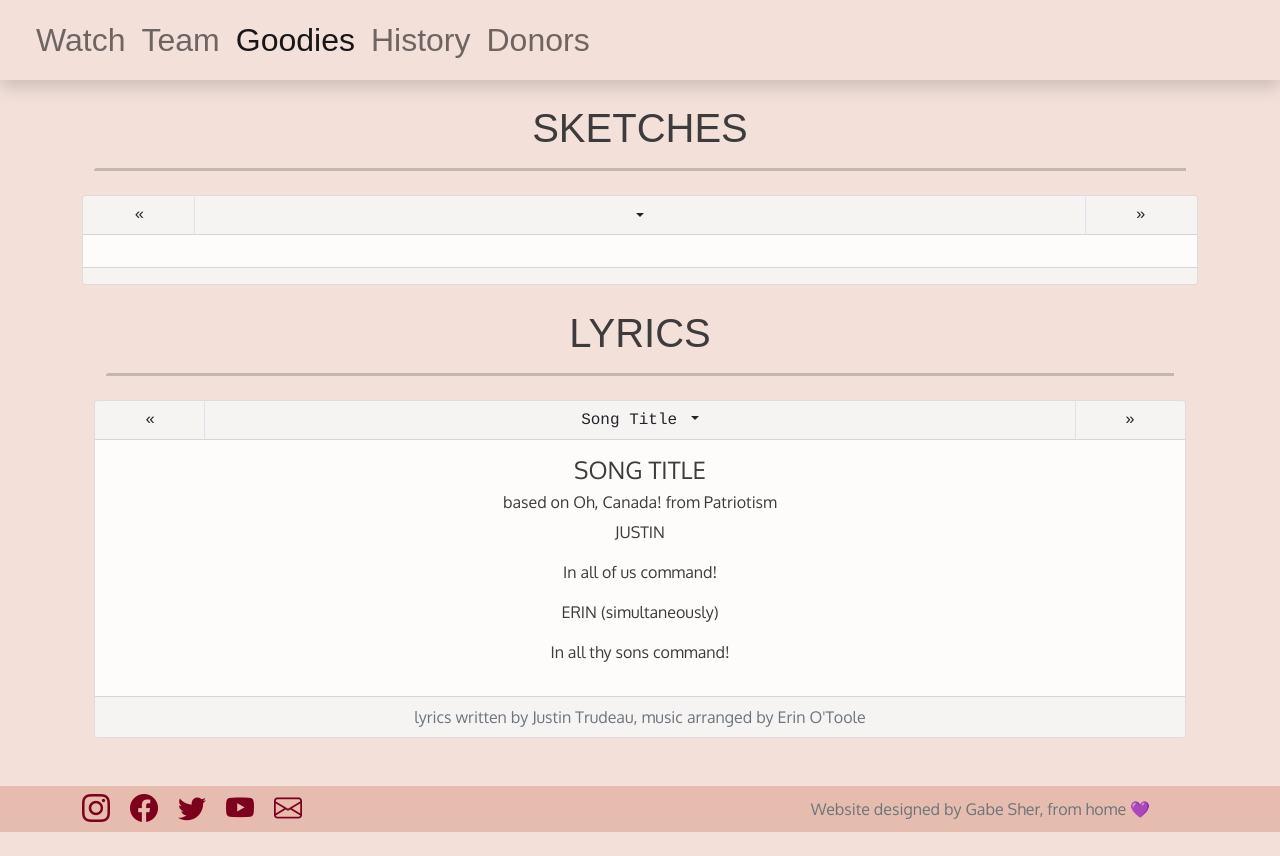
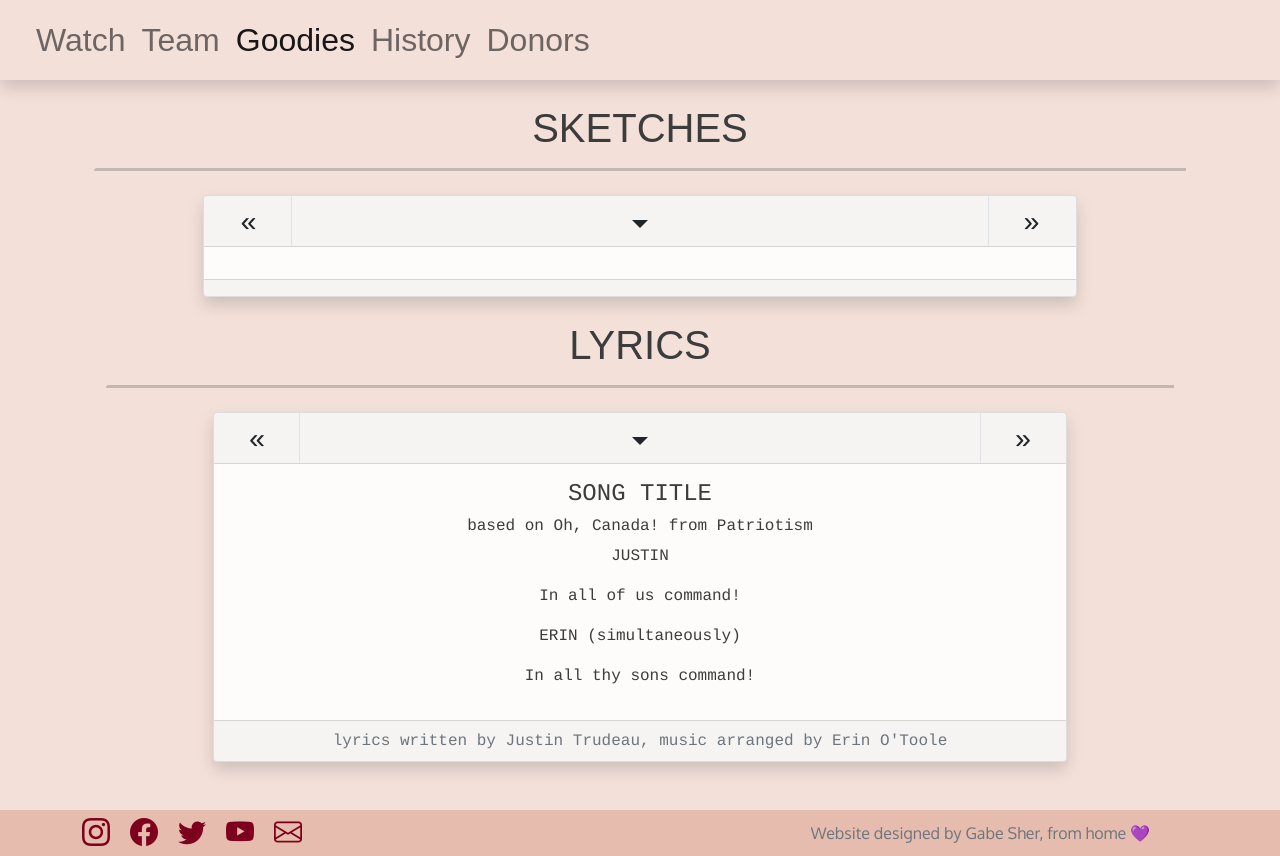
Before and after one commit to skulenite-web/2t1, a Python web app: template app/templates/goodies.html in a window 1280 px wide. Shown: the part 200-1056 px from the top of the page. Before the commit the page ends 1032 px from the top, so only its background shows below. Run offline with Jinja, Linux system fonts and the light colour scheme; the template is opened without the code that fills it, so the values that code supplies are empty; some libraries are stand-ins or nearby versions; some web fonts are replaced.

Commit message:
Styled Sketches and Lyrics box

```diff
--- a/app/templates/goodies.html
+++ b/app/templates/goodies.html
@@ -9,27 +9,25 @@
         <section id="sketches" class='container mb-4'>
             <h1 class='h1 text-center sub-font'> SKETCHES </h1>
             <hr class='people-hr border-dark mb-4' />
-
-            <div class='row mb-4'>
-            <div class='script card text-center g-0'>
+            <div class='row w-100 w-sm-80 m-auto mb-4'>
+              <div class='card text-center shadow script g-0 w-80 m-auto'>
                 <!-- nav -->
                 <div class='card-header p-0'>
                     <div class='btn-group w-100' role='group' aria-label='Sketch navigation'>
-                        <a role='button' class='btn w-10' href='#' onclick="switchSketch('prev');" aria-label='Previous sketch'>
+                        <a role='button' class='btn w-10 fs-3 pb-0' href='#' onclick="switchSketch('prev');" aria-label='Previous sketch'>
                             <span aria-hidden='true'>&laquo;</span>
                         </a>
                         <div class='btn-group w-80' role='group'>
-                            <button id='sketch-dropdown' type='button' class='btn dropdown-toggle border-start border-end' data-bs-toggle="dropdown" aria-expanded='false' aria-label='Pick a sketch'>{{sketches[0]['title']}}</button>
+                            <button id='sketch-dropdown' type='button' class='btn dropdown-toggle border-start border-end fs-3 pb-0' data-bs-toggle="dropdown" aria-expanded='false' aria-label='Pick a sketch'>{{sketches[0]['title']}}</button>
                             <ul class='dropdown-menu w-100' aria-labelledby='sketch-dropdown'>
                                 {% for sketch in sketches %}
                                     <li><a class='dropdown-item' href="#" onclick="switchSketch('{{sketch['title']}}');">{{sketch['title']}}</a></li>
                                 {% endfor %}
                             </ul>
                         </div>
-                        <a role='button' class='btn w-10' href='#' onclick="switchSketch('next');" aria-label='Next sketch'>
+                        <a role='button' class='btn w-10 fs-3 pb-0' href='#' onclick="switchSketch('next');" aria-label='Next sketch'>
                             <span aria-hidden='true'>&raquo;</span>
                         </a>
-
                     </div>
                 </div>
 
@@ -55,25 +53,23 @@
         <section id="lyrics" class='container mb-4'>
             <h1 class='h1 text-center sub-font'> LYRICS </h1>
             <hr class='people-hr border-dark mb-4' />
-
-            <div class='row'>
-            <div class='card text-center g-0'>
+            <div class='row w-100 w-sm-80 m-auto mb-4'>
+            <div class='card text-center shadow script g-0 w-80 m-auto'>
                 <!-- nav -->
-                <div class='card-header script p-0'>
+                <div class='card-header p-0'>
                     <div class='btn-group w-100' role='group' aria-label='Song lyric navigation'>
-                        <a role='button' class='btn w-10' href='#' aria-label='Previous ssong'>
+                        <a role='button' class='btn w-10 fs-3 pb-0' href='#' onclick="switchSketch('prev');" aria-label='Previous song'>
                             <span aria-hidden='true'>&laquo;</span>
                         </a>
                         <div class='btn-group w-80' role='group'>
-                            <button id='song1' type='button' class='btn dropdown-toggle border-start border-end' data-bs-toggle="dropdown" aria-expanded='false' aria-label='Pick a song'>
-                                Song Title
-                            </button>
-                            <ul class='dropdown-menu w-100' aria-labelledby='song1'>
-                                <li><a class='dropdown-item' href="#">Song Title 1</a></li>
-                                <li><a class='dropdown-item' href="#">Song Title 2</a></li>
+                            <button id='song-dropdown' type='button' class='btn dropdown-toggle border-start border-end fs-3 pb-0' data-bs-toggle="dropdown" aria-expanded='false' aria-label='Pick a song'>{{songs[0]['title']}}</button>
+                            <ul class='dropdown-menu w-100' aria-labelledby='song-dropdown'>
+                                {% for song in songs %}
+                                    <li><a class='dropdown-item' href="#" onclick="switchSketch('{{song['title']}}');">{{song['title']}}</a></li>
+                                {% endfor %}
                             </ul>
                         </div>
-                        <a role='button' class='btn w-10' href='#' aria-label='Next sketch'>
+                        <a role='button' class='btn w-10 fs-3 pb-0' href='#' onclick="switchSketch('next');" aria-label='Next song'>
                             <span aria-hidden='true'>&raquo;</span>
                         </a>
 
```
